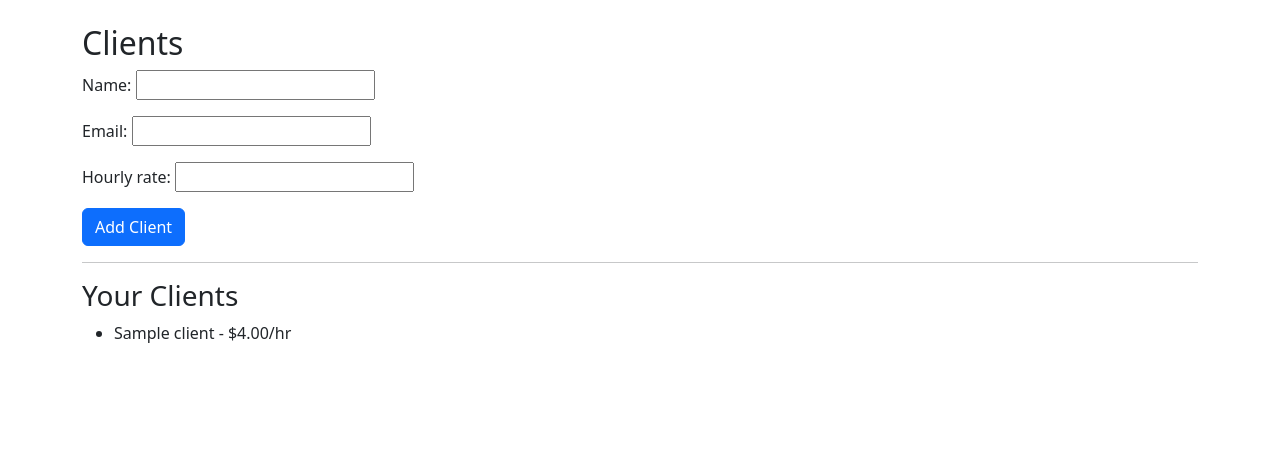
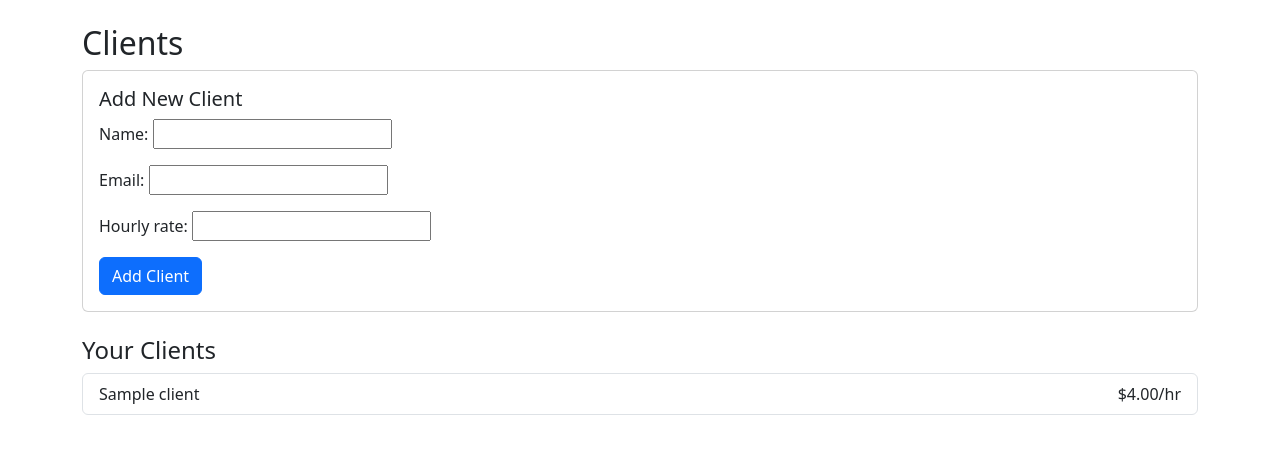
Before and after one commit to knvasquez03/finalprojectKevinVasquez, a Django app: page /clients/ in a window 1280 px wide. Shown: the part 56-510 px from the top of the page. Run offline with Django 5.2, Linux system fonts and the light colour scheme; a user stored in the database is signed in; tables that the repository leaves empty hold one stand-in row (values such as "Sample post").

Commit message:
Updated clients.htmlwith page layout with Bootstrap components.

```diff
--- a/timetracker/templates/timetracker/clients.html
+++ b/timetracker/templates/timetracker/clients.html
@@ -3,21 +3,27 @@
 {% block content %}
 <h2>Clients</h2>
 
-<form method="post">
-    {% csrf_token %}
-    {{ form.as_p }}
-    <button class="btn btn-primary">Add Client</button>
-</form>
+<div class="card p-3 mb-4">
+    <h5>Add New Client</h5>
+    <form method="post">
+        {% csrf_token %}
+        {{ form.as_p }}
+        <button class="btn btn-primary">Add Client</button>
+    </form>
+</div>
 
-<hr>
+<h4>Your Clients</h4>
 
-<h3>Your Clients</h3>
-
-<ul>
+{% if clients %}
+<ul class="list-group">
     {% for client in clients %}
-        <li>{{ client.name }} - ${{ client.hourly_rate }}/hr</li>
-    {% empty %}
-        <li>No clients added yet.</li>
+        <li class="list-group-item d-flex justify-content-between">
+            <span>{{ client.name }}</span>
+            <span>${{ client.hourly_rate }}/hr</span>
+        </li>
     {% endfor %}
 </ul>
+{% else %}
+<p>No clients added yet.</p>
+{% endif %}
 {% endblock %}
```
